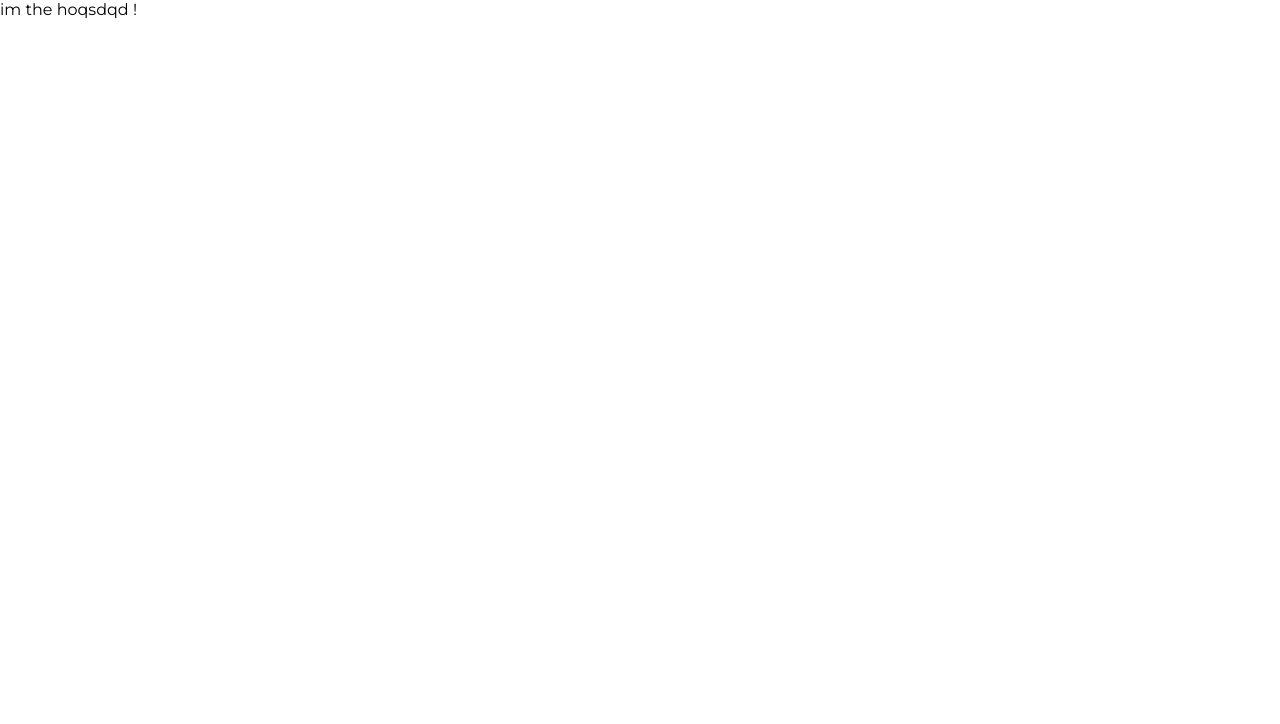
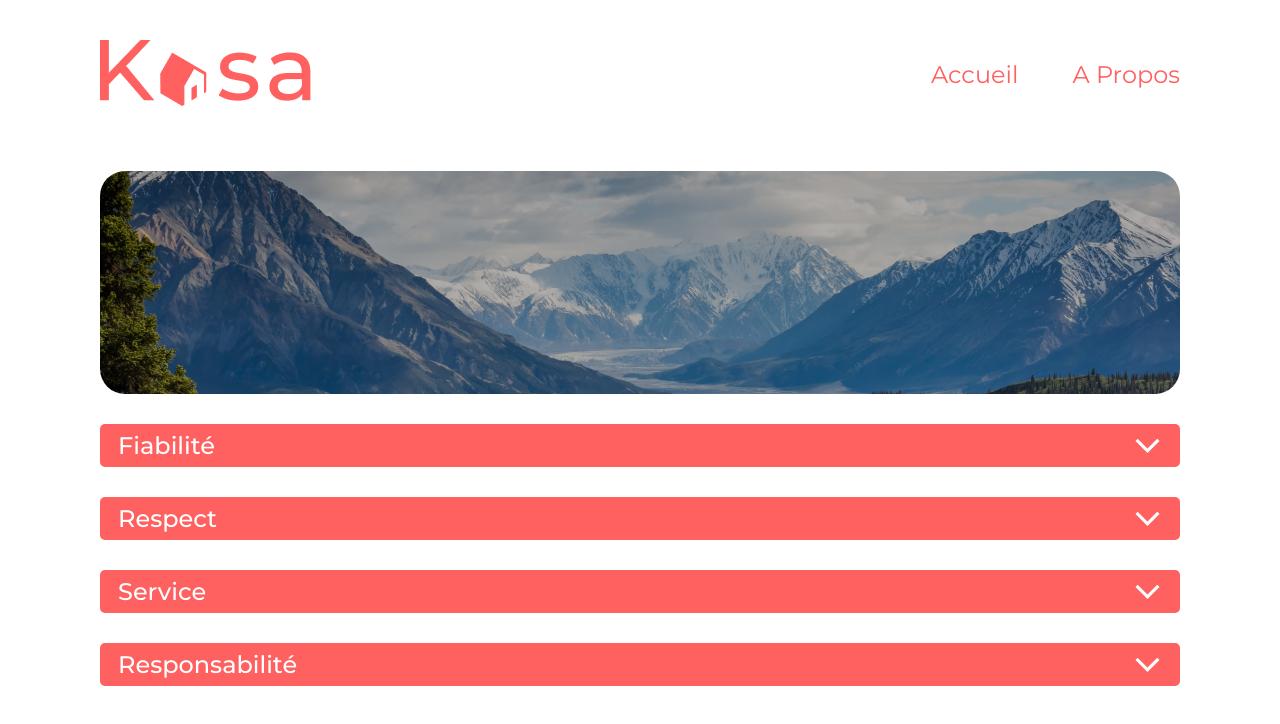
Before and after one commit to TechnoLogicsTheorical/Project_11-Kasa, a React (Create React App) app: page /about in a window 1280 px wide. Shown: the top 724 px of the page. Built offline with nearby package versions, Linux system fonts and the light colour scheme; the HTML template or start-up script is replaced by a standard one.

Commit message:
Developpement de la page Layout "A propos", probleme de mise en page suite au Z-index ..

```diff
--- /dev/null
+++ b/src/components/Detail/comp.css
@@ -0,0 +1,52 @@
+.Details-Container {
+    margin-top: 30px;
+}
+
+.Detail-Card {
+    padding: 7px 18px;
+
+    font-size: 24px;
+    font-weight: 500;
+
+    color: white;
+    background-color: var(--main-color);
+    border-radius: 5px;
+
+    position: relative;
+
+    margin-bottom: 30px;
+}
+
+/* Enleve le chevron de base crée par le navigateur */
+.Detail-Card-Title {
+    list-style: none;
+    display: flex;
+    justify-content: space-between;
+}
+
+.Detail-Card-Title::-webkit-details-marker {
+    display:none;
+}
+
+.Detail-Card-Icon {
+    transition: transform .6s ease-in-out;
+}
+
+.Detail-Card[open] .Detail-Card-Icon {
+    transform: rotate(180deg);
+}
+
+.Detail-Card-Content {
+    background-color: #F6F6F6;
+    color: var(--main-color);
+
+    padding: 36px 18px;
+
+    font-weight: 300;
+
+    position: absolute;
+    left: 0;
+    right: 0;
+
+    z-index: -1;
+}
--- /dev/null
+++ b/src/components/Detail/comp.jsx
@@ -0,0 +1,19 @@
+import './comp.css'
+import Chevron from '../../assets/Chevron.png';
+import React from 'react';
+
+function Detail({title, children}) {
+    return (
+        <details className='Detail-Card'>
+            <summary className='Detail-Card-Title'>
+                {title}
+                <img className='Detail-Card-Icon' src={Chevron} alt="Icone pour définir l'état d'ouverture" />
+            </summary>
+            <div className='Detail-Card-Content'>
+                {children}
+            </div>
+        </details>
+    );
+}
+
+export default Detail;
--- a/src/pages/About.jsx
+++ b/src/pages/About.jsx
@@ -1,9 +1,35 @@
 import React from 'react';
+import Header from "../components/Header/comp.jsx";
+import Banner from "../components/Banner/comp.jsx";
+import BannerImage from '../assets/BannerAbout.png';
+import Detail from "../components/Detail/comp.jsx";
 
 function About(props) {
     return (
-        <div>
-            im the hoqsdqd !
+        <div className='App-Content'>
+            <Header />
+
+            <Banner type='small'>
+                <img className='Banner-Image' src={BannerImage} alt="Paysage de plaine avec un fond Montagneux" />
+            </Banner>
+
+            <div className='Details-Container'>
+                <Detail title='Fiabilité'>
+                    Lorem ipsum dolor sit amet, consectetur adipisicing elit. Aspernatur, deleniti fuga iste labore mollitia quae ratione rem sunt voluptas voluptatibus!
+                </Detail>
+
+                <Detail title='Respect'>
+                    La bienveillance fait partie des valeurs fondatrices de Kasa. Tout comportement discriminatoire ou de perturbation du voisinage entraînera une exclusion de notre plateforme.
+                </Detail>
+
+                <Detail title='Service'>
+                    Lorem ipsum dolor sit amet, consectetur adipisicing elit. Aspernatur, deleniti fuga iste labore mollitia quae ratione rem sunt voluptas voluptatibus!
+                </Detail>
+
+                <Detail title='Responsabilité'>
+                    Lorem ipsum dolor sit amet, consectetur adipisicing elit. Aspernatur, deleniti fuga iste labore mollitia quae ratione rem sunt voluptas voluptatibus!
+                </Detail>
+            </div>
         </div>
     );
 }
--- a/src/pages/Home.jsx
+++ b/src/pages/Home.jsx
@@ -2,7 +2,7 @@ import BannerImage from '../assets/BannerHome.png';
 
 import React from 'react';
 import Header from '../components/Header/comp.jsx';
-import Banner from '../components/Banner/comp.js';
+import Banner from '../components/Banner/comp.jsx';
 import CardList from "../components/CardList/CardList.jsx";
 
 
```
Also changed, not shown: src/assets/Chevron.png (added), src/components/Banner/comp.jsx (renamed from src/components/Banner/comp.js).
